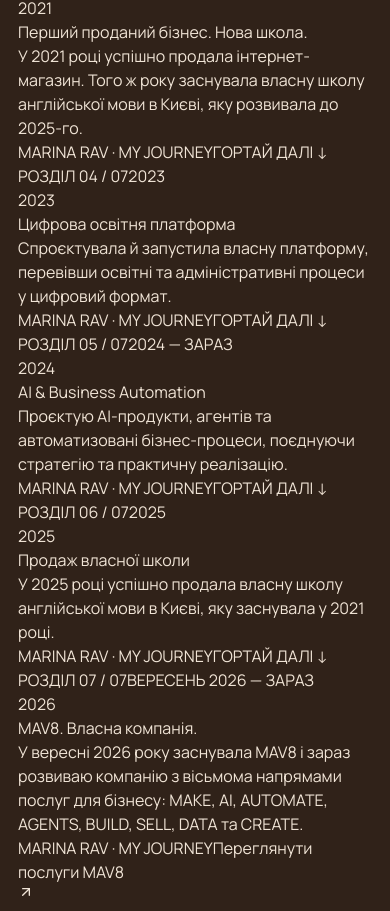
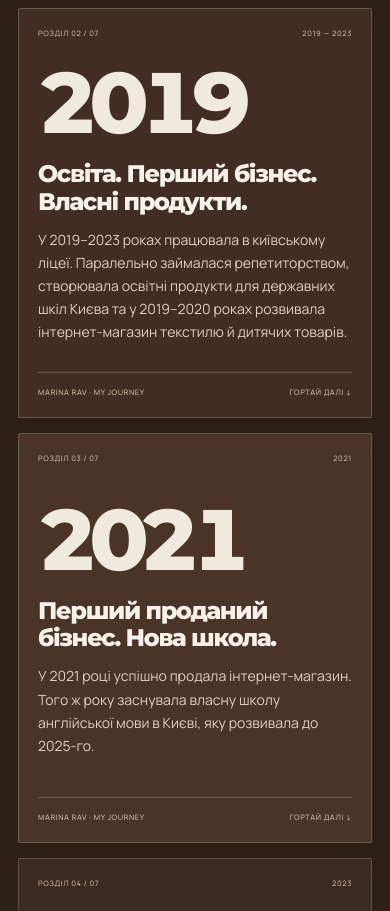
Before and after one commit to marinaravvv/marina-ravliuk-portfolio, a React (Vite) app: page /ua in a window 390 px wide. Shown: the part 3013-3924 px from the top of the page. Built offline with nearby package versions, Linux system fonts and the light colour scheme; a web font is replaced by a local one.

Commit message:
style(journey): premium seven-chapter sticky card stack with lightweight mobile flow

```diff
--- a/src/styles.css
+++ b/src/styles.css
@@ -1002,125 +1002,159 @@ body,.portfolio{font-family:var(--rav-sans)}
 }
 
 
-/* JOURNEY V3 — editorial year-to-story interactive accordion.
-   Hover (desktop) or tap/keyboard (mobile) reveals one milestone at a time. */
-.journey-accordion{
-  width:100%;
-  border-top:1px solid rgba(240,233,221,.28);
+/* JOURNEY V4 — editorial archive: natural scroll, stacked sticky chapters.
+   Scroll is never locked. Every story remains readable with JS motion disabled. */
+.journey-section{overflow:visible}
+.journey-story{position:relative;width:100%}
+.journey-story-hint{
+  display:flex;
+  align-items:center;
+  justify-content:space-between;
+  gap:14px;
+  padding:18px 0 28px;
+  margin:0;
+  color:#B28A62;
+  font:500 10px/1.55 var(--rav-sans);
+  letter-spacing:.13em;
+  text-transform:uppercase;
 }
-.journey-interaction-hint{
+.journey-story-hint span{font-size:19px;line-height:1}
+.journey-story-stack{position:relative;isolation:isolate}
+.journey-story-card{
+  position:sticky;
+  top:clamp(92px,11svh,116px);
+  display:block;
+  height:clamp(470px,74svh,700px);
+  margin:0 0 clamp(35px,10svh,105px);
+  border:1px solid rgba(240,233,221,.21);
+  border-radius:2px;
+  padding:clamp(28px,3.5vw,54px);
+  background:#3A291F;
+  box-shadow:0 17px 45px rgba(16,8,5,.22);
+  color:#F0E9DD;
+}
+.journey-story-card:nth-child(2){background:#412D23}
+.journey-story-card:nth-child(3){background:#4A3428}
+.journey-story-card:nth-child(4){background:#3B2A21}
+.journey-story-card:nth-child(5){background:#443026}
+.journey-story-card:nth-child(6){background:#38271F}
+.journey-story-card:last-child{margin-bottom:0}
+.journey-story-card--final{
+  background:#F0E9DD;
+  border-color:#F0E9DD;
+  color:#302219;
+}
+.journey-story-card-inner{
+  display:flex;
+  flex-direction:column;
+  justify-content:space-between;
+  gap:28px;
+  height:100%;
+}
+.journey-story-meta,.journey-story-bottom{
+  display:flex;
+  justify-content:space-between;
+  align-items:center;
+  gap:20px;
+  font:500 10px/1.5 var(--rav-sans);
+  letter-spacing:.14em;
+  text-transform:uppercase;
+  color:#C8B09A;
+}
+.journey-story-bottom{
+  border-top:1px solid rgba(240,233,221,.22);
+  padding-top:18px;
+  color:#CDB6A1;
+}
+.journey-story-bottom a{
+  display:inline-flex;
+  align-items:center;
+  gap:12px;
+  border-bottom:1px solid currentColor;
+  padding:5px 0;
+  text-decoration:none;
+}
+.journey-story-bottom a:hover{color:#F6F2EA}
+.journey-story-bottom a:focus-visible{outline:2px solid #B28A62;outline-offset:4px}
+.journey-story-main{
+  display:grid;
+  grid-template-columns:minmax(0,.95fr) minmax(0,1.05fr);
+  gap:clamp(24px,4vw,65px);
+  align-items:center;
+  flex:1;
+  min-height:0;
+}
+.journey-story-year{
+  display:block;
+  font:800 clamp(108px,12vw,206px)/.94 var(--rav-serif);
+  letter-spacing:-.105em;
+  color:#F0E9DD;
+  font-variant-numeric:lining-nums tabular-nums;
+  white-space:nowrap;
+}
+.journey-story-copy{max-width:590px}
+.journey-story-copy h3{
+  margin:0 0 clamp(20px,2.5vw,36px);
+  color:#F6F2EA;
+  font:800 clamp(28px,3vw,49px)/1.14 var(--rav-serif);
+  letter-spacing:-.056em;
+  text-wrap:balance;
+}
+.journey-story-copy p{
   margin:0;
-  padding:18px 0 26px;
-  color:#B28A62;
-  text-transform:uppercase;
-  letter-spacing:.16em;
-  font:500 10px/1.5 var(--rav-sans);
+  max-width:580px;
+  color:#E0CFBF;
+  font:400 clamp(15px,1.24vw,19px)/1.72 var(--rav-sans);
 }
-.journey-accordion-list{border-top:1px solid rgba(240,233,221,.13)}
-.journey-accordion-item{
-  overflow:hidden;
-  border-bottom:1px solid rgba(240,233,221,.25);
-  transition:background .32s,border-color .32s;
-}
-.journey-accordion-item.is-open{
-  background:rgba(246,242,234,.045);
-  border-bottom-color:rgba(178,138,98,.8);
-}
-.journey-accordion-trigger{
-  display:grid;
-  grid-template-columns:clamp(28px,3vw,45px) minmax(150px,.33fr) minmax(0,1fr) 35px;
-  width:100%;
-  align-items:center;
-  gap:clamp(18px,3vw,48px);
-  padding:clamp(26px,3.6vw,52px) clamp(5px,1.2vw,18px);
-  background:none;
-  color:#F0E9DD;
-  text-align:left;
-  border:0;
-  cursor:pointer;
-}
-.journey-accordion-trigger:focus-visible{
-  outline:2px solid #B28A62;
-  outline-offset:-3px;
-}
-.journey-accordion-number{
-  align-self:start;
-  font:500 11px/1.6 var(--rav-sans);
-  color:#B28A62;
-  letter-spacing:.12em;
-}
-.journey-accordion-year{
-  font:800 clamp(53px,6.5vw,112px)/.96 var(--rav-serif);
-  letter-spacing:-.08em;
-  color:#C2AC97;
-  transition:color .3s,transform .4s cubic-bezier(.22,1,.36,1);
-}
-.journey-accordion-label{
-  font:700 clamp(18px,2vw,32px)/1.24 var(--rav-serif);
-  letter-spacing:-.035em;
-  color:#D9C8B6;
-  transition:color .3s;
-}
-.journey-accordion-indicator{
-  justify-self:end;
-  font:400 28px/1 var(--rav-sans);
-  color:#B28A62;
-}
-.journey-accordion-item.is-open .journey-accordion-year{
-  color:#F6F2EA;
-  transform:translateX(5px);
-}
-.journey-accordion-item.is-open .journey-accordion-label{color:#F6F2EA}
-.journey-accordion-panel{overflow:hidden}
-.journey-accordion-panel-inner{
-  padding:0 clamp(22px,4vw,65px) clamp(35px,4.2vw,60px) clamp(195px,29vw,480px);
-}
-.journey-accordion-period{
-  display:inline-block;
-  color:#B28A62;
-  font:500 10px/1.4 var(--rav-sans);
-  letter-spacing:.15em;
-  text-transform:uppercase;
-  margin-bottom:15px;
-}
-.journey-accordion-panel p{
-  max-width:630px;
-  margin:0;
-  font:400 clamp(16px,1.35vw,20px)/1.75 var(--rav-sans);
-  color:#D4C1B0;
-}
-@media(hover:hover) and (pointer:fine){
-  .journey-accordion-item:hover{background:rgba(246,242,234,.045)}
-  .journey-accordion-item:hover .journey-accordion-year{color:#F6F2EA}
+.journey-story-card--final .journey-story-year,
+.journey-story-card--final .journey-story-copy h3{color:#302219}
+.journey-story-card--final .journey-story-copy p{color:#5B4537}
+.journey-story-card--final .journey-story-meta,
+.journey-story-card--final .journey-story-bottom{color:#795F4C}
+.journey-story-card--final .journey-story-bottom{border-top-color:rgba(48,34,25,.24)}
+.journey-story-card--final .journey-story-bottom a:hover{color:#302219}
+@media(max-width:1100px){
+  .journey-story-card{padding:clamp(25px,3vw,40px)}
+  .journey-story-main{gap:clamp(20px,3vw,45px)}
+  .journey-story-year{font-size:clamp(90px,11.5vw,142px)}
+  .journey-story-copy h3{font-size:clamp(26px,3vw,36px)}
 }
 @media(max-width:760px){
-  .journey-interaction-hint{font-size:9px;padding:16px 0 20px}
-  .journey-accordion-trigger{
-    grid-template-columns:25px minmax(0,1fr) 25px;
-    gap:10px 13px;
-    padding:24px 0;
+  .journey-story-hint{font-size:9px;padding:18px 0 21px}
+  .journey-story-stack{display:flex;flex-direction:column;gap:15px}
+  .journey-story-card,
+  .journey-story-card:last-child{
+    position:relative;
+    top:auto;
+    height:auto;
+    min-height:clamp(345px,59svh,500px);
+    padding:clamp(22px,6vw,35px);
+    margin:0;
+    box-shadow:0 12px 28px rgba(16,8,5,.12);
   }
-  .journey-accordion-number{grid-column:1;grid-row:1;align-self:center}
-  .journey-accordion-year{
-    grid-column:2;grid-row:1;
-    font-size:clamp(48px,12vw,76px);
+  .journey-story-card-inner{min-height:inherit;gap:24px}
+  .journey-story-meta,.journey-story-bottom{font-size:8px;letter-spacing:.08em}
+  .journey-story-main{
+    display:flex;
+    align-items:flex-start;
+    flex-direction:column;
+    justify-content:center;
+    gap:20px;
+    flex:1;
   }
-  .journey-accordion-label{
-    grid-column:2;grid-row:2;
-    font-size:clamp(17px,4.8vw,24px);
-    max-width:350px;
-  }
-  .journey-accordion-indicator{grid-column:3;grid-row:1;align-self:center;font-size:25px}
-  .journey-accordion-panel-inner{
-    padding:0 25px 30px 38px;
-  }
-  .journey-accordion-panel p{font-size:15px;line-height:1.65}
-  .journey-accordion-item.is-open .journey-accordion-year{transform:none}
+  .journey-story-year{font-size:clamp(83px,22vw,150px);line-height:.85}
+  .journey-story-copy h3{font-size:clamp(25px,6.5vw,37px);margin-bottom:13px}
+  .journey-story-copy p{font-size:14px;line-height:1.65}
+  .journey-story-bottom{padding-top:14px}
+}
+@media(max-width:390px){
+  .journey-story-card,.journey-story-card:last-child{min-height:370px;padding:19px}
+  .journey-story-meta,.journey-story-bottom{font-size:7.5px}
+  .journey-story-year{font-size:22vw}
+  .journey-story-copy h3{font-size:24px}
 }
 @media(prefers-reduced-motion:reduce){
-  .journey-accordion-item,
-  .journey-accordion-year,
-  .journey-accordion-label{transition:none!important;transform:none!important}
+  .journey-story-card{scroll-behavior:auto}
 }
 
 /* PROJECTS V2 — lightweight 3D depth, never a full-screen WebGL scene */
```
